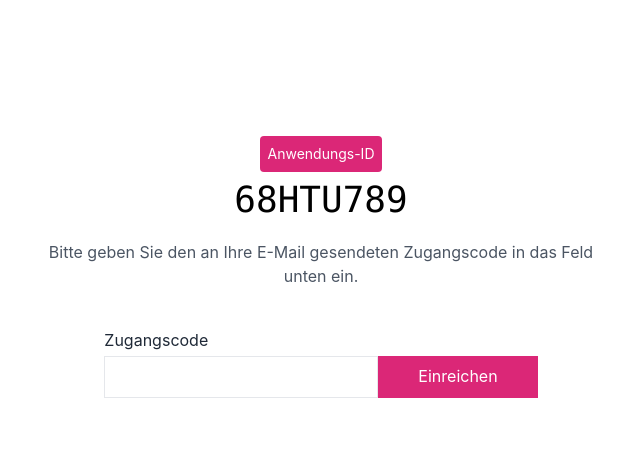
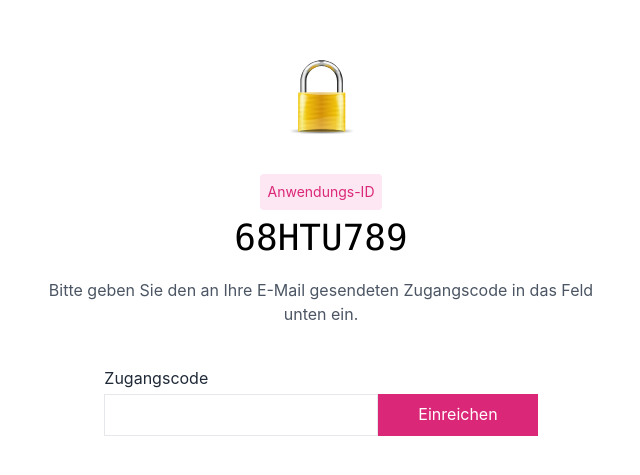
Before and after one commit to habdams/digifundoTest, a Next.js app in the folder client/super-digi-fundo/: page /update/access in a window 1280 px wide. Shown: the part 153-628 px from the top of the page, without its empty margins (319-959 px from the left). Built offline with nearby package versions, Linux system fonts and the light colour scheme.

Commit message:
access page style update

```diff
--- a/client/super-digi-fundo/components/ApplicantAccess/ApplicantAccess.tsx
+++ b/client/super-digi-fundo/components/ApplicantAccess/ApplicantAccess.tsx
@@ -1,4 +1,8 @@
 import React from 'react';
+import Image from 'next/image';
+
+
+
 
 export function ApplicantAccess() {
 
@@ -6,8 +10,9 @@ export function ApplicantAccess() {
     return (
         <>
             <div className='flex flex-col justify-center items-center h-screen'>
+                <Image src={'/padlock.svg'} height={75} width={75}/>
                 <div className='flex flex-col items-center my-10' >
-                    <h1 className='text-sm p-2 rounded border border-none bg-pink-600 text-white mb-2'>Anwendungs-ID</h1>
+                    <h1 className='text-sm p-2 rounded border border-none bg-pink-100 text-pink-600 mb-2'>Anwendungs-ID</h1>
                     <p className='text-4xl font-mono mb-5 px-2'>68HTU789</p>
                     <p className='px-2 max-w-xl text-center text-gray-600'>Bitte geben Sie den an Ihre E-Mail gesendeten Zugangscode in das Feld unten ein.</p>
                 </div>
```
Also changed, not shown: client/super-digi-fundo/public/padlock.svg (added).
